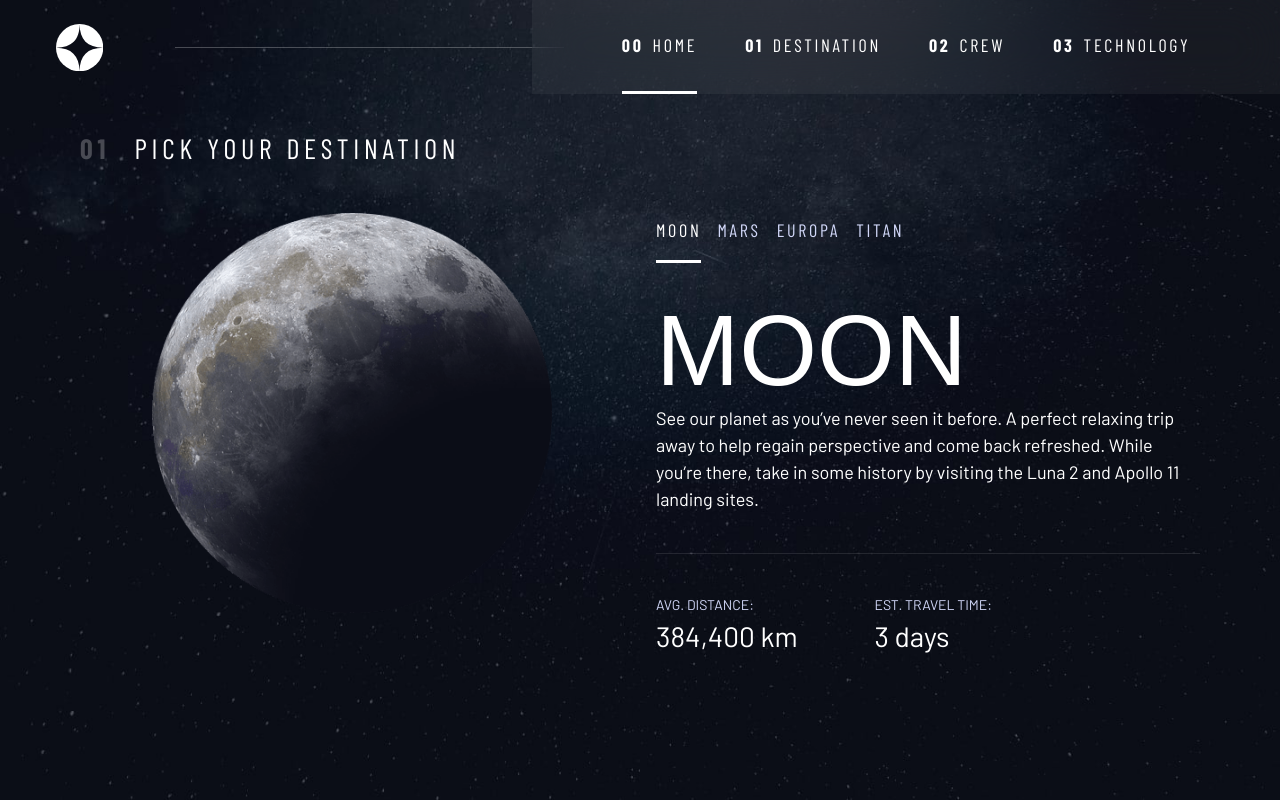
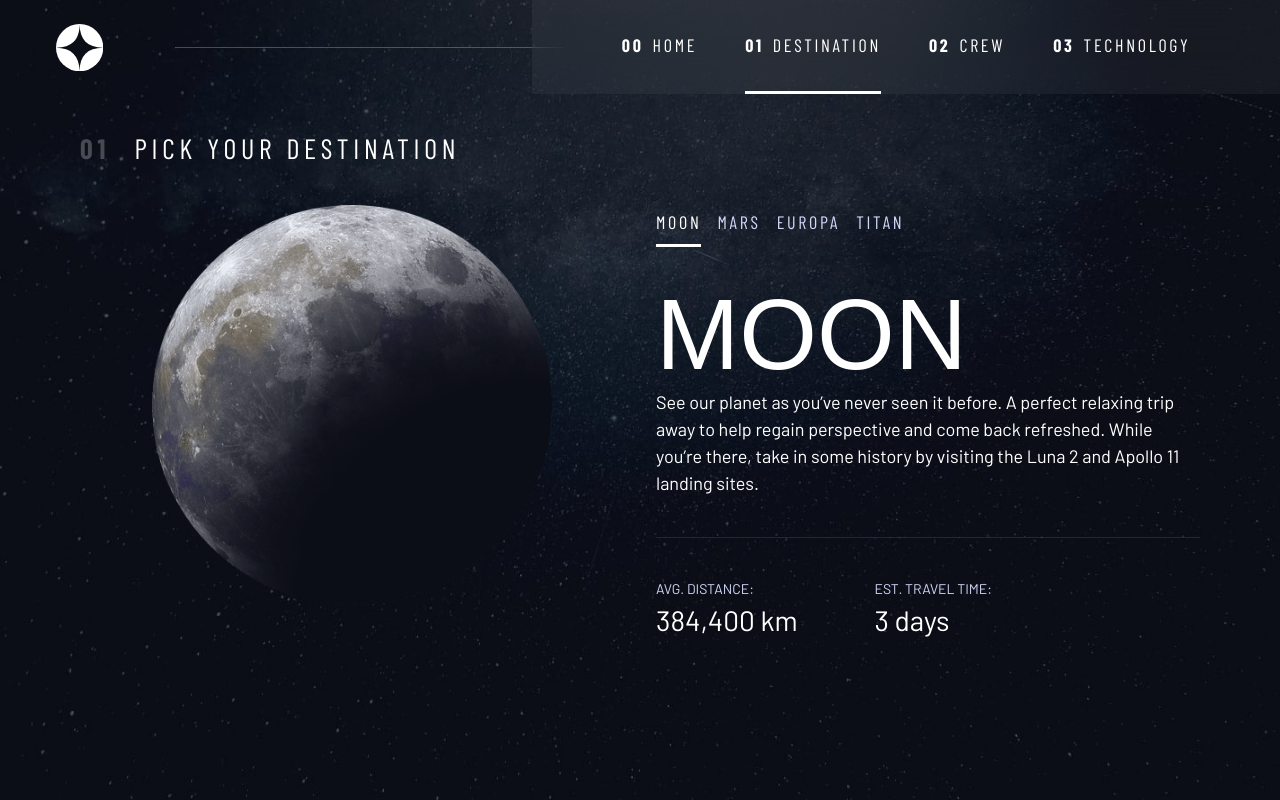
Before and after one commit to LesBurdock/ui_design_web, a Next.js app: page /destinations in a window 1280 px wide. Built offline with nearby package versions, Linux system fonts and the light colour scheme; a web font is replaced by a local one.

Commit message:
added keystroke navigation

```diff
--- a/src/app/destinations/page.jsx
+++ b/src/app/destinations/page.jsx
@@ -1,15 +1,23 @@
 'use client'; // This is a client component
-import data from '../../../data/data.json';
+import data from "../../../data/data.json";
 
-import { useState } from 'react';
-import Image from 'next/image';
+import { useState, useRef } from 'react';
+import Image from "next/image";
 import styles from "../page.module.css";
 import "../globals.css";
+import { handleArrowKeyNavigation } from '../../utils/handleArrowKeyNavigation.js';
 
 export default function DestinationsPage() {
   const [activeIndex, setActiveIndex] = useState(0);
   const destinations = data.destinations;
   const activeDestination = destinations[activeIndex];
+const tabRefs = useRef([]);
+
+ const handleKeyDown = (e) => {
+    const currentIndex = tabRefs.current.findIndex(ref => ref === document.activeElement);
+    handleArrowKeyNavigation(e, tabRefs, currentIndex, destinations.length, setActiveIndex);
+  };
+
   return (
     <main
       className={`flow ${styles.grid_container} ${styles.grid_container__destination}`}
@@ -27,7 +35,10 @@ export default function DestinationsPage() {
         {destinations.map((destination, index) => (
           <button
           key={index}
+          ref={(el) => tabRefs.current[index] = el}
+          tabIndex={index === activeIndex ? 0 : -1}  // only active tab is focusable by Tab
           onClick={() => setActiveIndex(index)}
+          onKeyDown={(e) => handleKeyDown(e, index)}
             role="tab"
             aria-selected={index === activeIndex ? "true" : "false"}
             className={`
@@ -36,7 +47,7 @@ export default function DestinationsPage() {
            ${styles.sansCond}
            ${styles.uppercase}
            ${styles.letter_spacing_2}
-           ${index === activeIndex ? styles.active_tab : ""}
+           ${index === activeIndex ? styles.active : ""}
          `}
           >
             {destination.name}
--- a/src/app/page.module.css
+++ b/src/app/page.module.css
@@ -266,7 +266,7 @@
 
 .underline_indicators > * {
     cursor: pointer;
-    padding: var(--underline_gap, 1rem) 0rem;
+    padding: var(--underline_gap, .5rem) 0rem;
     border: 0;
     border-bottom: .2rem solid hsl( var(--clr-white) / 0 );
 }
@@ -521,7 +521,7 @@ nav .underline_indicators > [aria-selected="true"] {
         height: 600px;
         position:relative;
         bottom:0;
-        max-width: 100%;
+        max-width: 90%;
         border-bottom: 0;
         align-self:end;
     }
--- a/src/components/mobile_nav.js
+++ b/src/components/mobile_nav.js
@@ -1,22 +1,54 @@
 'use client';
 import Link from 'next/link';
-import React, { useState } from "react";
+import { usePathname, useRouter } from 'next/navigation';
+import React, { useRef, useState, useEffect } from "react";
 import styles from "../app/page.module.css";
+import { handleArrowKeyNavigation } from '@/utils/handleArrowKeyNavigation.js';
 
 export default function NavButton() {
   const [isNavOpen, setIsNavOpen] = useState(false);
+  const pathname = usePathname();
+  const router = useRouter();
+
+  const [activePath, setActivePath] = useState(pathname);
+  useEffect(() => {
+    setActivePath(pathname);
+  }, [pathname]);
+
+  const tabRefs = useRef([]);
+  const dummySetIndex = () => {}; // Optional if you're not showing highlight on arrow nav
+
 
   function handleMenuToggle() {
     setIsNavOpen((prev) => !prev);
   }
 
+  const handleKeyDown = (e) => {
+    const currentIndex = tabRefs.current.findIndex(ref => ref === document.activeElement);
+    if (e.key === 'Enter') {
+      e.preventDefault();
+      const link = tabRefs.current[currentIndex];
+      if (link) {
+        router.push(link.getAttribute('href'));
+      }
+      return;
+    }
+    handleArrowKeyNavigation(e, tabRefs, currentIndex, tabRefs.current.length, dummySetIndex);
+  };
+
+  const navItems = [
+    { href: '/', label: 'Home', prefix: '' },
+    { href: '/destinations', label: 'Destination', prefix: '/destinations' },
+    { href: '/crew', label: 'Crew', prefix: '/crew' },
+    { href: '/technology', label: 'Technology', prefix: '/technology' }
+  ];
+
   return (
-    <>
     <div>
       <header className={`${styles.primary_header} ${styles.flex}`}>
         <div className={styles.logo}></div>
         <button
-            className={`${styles.mobile_nav_toggle}`}
+          className={styles.mobile_nav_toggle}
           onClick={handleMenuToggle}
           aria-expanded={isNavOpen}
         >
@@ -27,45 +59,30 @@ export default function NavButton() {
           id="primary_navigation"
           className={`${isNavOpen ? "" : styles.hidden}`}
         >
-            <ul
-              className={`${styles.primary_navigation} ${styles.underline_indicators} ${styles.flex}`}
+          <ul className={`${styles.primary_navigation} ${styles.underline_indicators} ${styles.flex}`}>
+            {navItems.map((item, index) => (
+                <li
+                key={item.href}
+                className={
+                  activePath === item.href || (item.prefix !== '' && activePath.startsWith(item.prefix))
+                    ? styles.active
+                    : ''
+                }
               >
-              <li className={styles.active}>
                 <Link
-                  href="/"
-                  className={`${styles.fgWhite} ${styles.sansCond} ${styles.uppercase} ${styles.letter_spacing_2} `}
+                  href={item.href}
+                  tabIndex={0}
+                  ref={el => tabRefs.current[index] = el}
+                  onKeyDown={handleKeyDown}
+                  className={`${styles.fgWhite} ${styles.sansCond} ${styles.uppercase} ${styles.letter_spacing_2}`}
                 >
-                  <span aria-hidden="true">00</span>Home
+                  <span aria-hidden="true">0{index}</span>{item.label}
                 </Link>
               </li>
-              <li>
-                <Link
-                  href="/destinations"
-                  className={`${styles.fgWhite} ${styles.sansCond} ${styles.uppercase} ${styles.letter_spacing_2} `}
-                >
-                  <span aria-hidden="true">01</span>Destination
-                </Link>
-              </li>
-              <li>
-                <Link
-                  href="/crew"
-                  className={`${styles.fgWhite} ${styles.sansCond} ${styles.uppercase} ${styles.letter_spacing_2} `}
-                >
-                  <span aria-hidden="true">02</span>Crew
-                </Link>
-              </li>
-              <li>
-                <a
-                  className={`${styles.fgWhite} ${styles.sansCond} ${styles.uppercase} ${styles.letter_spacing_2} `}
-                  href="#"
-                >
-                  <span aria-hidden="true">03</span>Technology
-                </a>
-              </li>
+            ))}
           </ul>
         </nav>
       </header>
     </div>
-    </>
   );
 }
--- /dev/null
+++ b/src/utils/handleArrowKeyNavigation.js
@@ -0,0 +1,18 @@
+export function handleArrowKeyNavigation(e, refs, currentIndex, totalItems, setIndex) {
+    let newIndex = currentIndex;
+
+    if (e.key === 'ArrowRight') {
+      e.preventDefault();
+      newIndex = (currentIndex + 1) % totalItems;
+    } else if (e.key === 'ArrowLeft') {
+      e.preventDefault();
+      newIndex = (currentIndex - 1 + totalItems) % totalItems;
+    }
+
+    if (newIndex !== currentIndex) {
+      setIndex(newIndex);
+      requestAnimationFrame(() => {
+        refs.current[newIndex]?.focus();
+      });
+    }
+  }
```
Also changed, not shown: src/app/crew/page.jsx (+19 -8 lines). Lines whose indentation alone changed are shown as unchanged.
